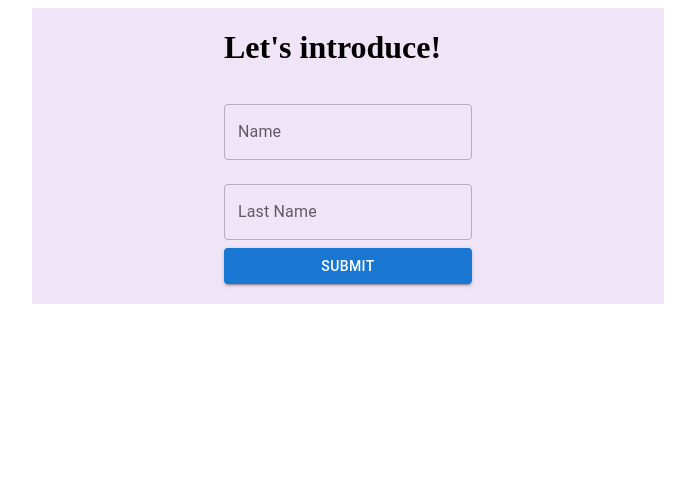
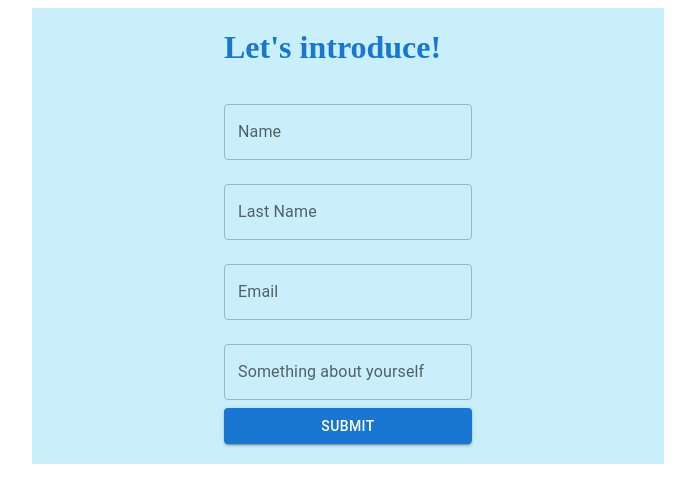
Before and after one commit to arjelena97/my-app, a React (Create React App) app: page /FirstPage in a window 1280 px wide. Shown: the top 502 px of the page, without its empty margins (292-987 px from the left). Built offline with nearby package versions, Linux system fonts and the light colour scheme.

Commit message:
actions for text fields added, third page linked

```diff
--- a/src/FirstPage.js
+++ b/src/FirstPage.js
@@ -1,9 +1,10 @@
 import React from 'react';
+import { useState } from 'react';
 import styled from 'styled-components';
-import { Box, TextField, Button } from '@mui/material'
+import { Box, TextField, Button } from '@mui/material';
 
 const StyledFormBox = styled(Box)`
-  background-color: #f0e4f7;
+  background-color: #caeffc;
   display: grid;
   justify-content: center;
   width: 50%;
@@ -13,10 +14,19 @@ const StyledFormBox = styled(Box)`
 `;
 
 const Heading = styled.h1`
-// dopuni
+  color: #1976d2;
 `;
 
+const handleButtonClick = () => {
+    window.open('/SecondPage', '_self');
+  }
+
 function FirstPage() {
+
+  const [inputNameData, setInputNameData] = useState('');
+  const [inputLastNameData, setInputLastNameData] = useState('');
+  const [inputEmailData, setInputEmailData] = useState('');
+  const [inputAboutData, setInputAboutData] = useState('');
 
   return (
     <StyledFormBox>
@@ -24,20 +34,38 @@ function FirstPage() {
         <TextField
           label="Name"
           variant="outlined"
-          name="username"
+          name="name"
           margin='normal'
+          value={inputNameData}
+          onChange={(e) => setInputNameData(e.target?.value)}
         />
-        {/* dodaj akcije */}
         <TextField
           label="Last Name"
           variant="outlined"
           name="last name"
           margin='normal'
+          value={inputLastNameData}
+          onChange={(e) => setInputLastNameData(e.target?.value)}
         />
-        <Button variant="contained" color="primary">
+        <TextField
+          label="Email"
+          variant="outlined"
+          name="email"
+          margin='normal'
+          value={inputEmailData}
+          onChange={(e) => setInputEmailData(e.target?.value)}
+        />
+        <TextField
+          label="Something about yourself"
+          variant="outlined"
+          name="about"
+          margin='normal'
+          value={inputAboutData}
+          onChange={(e) => setInputAboutData(e.target?.value)}
+        />
+        <Button variant="contained" color="primary" onClick={handleButtonClick}>
           Submit
         </Button>
-        {/* povezi sa sledecom stranom */}
     </StyledFormBox>
   );
 }
--- a/src/index.js
+++ b/src/index.js
@@ -3,10 +3,12 @@ import ReactDOM from 'react-dom';
 import { BrowserRouter as Router, Route, Switch } from 'react-router-dom';
 import App from './App';
 import FirstPage from './FirstPage';
+import SecondPage from './SecondPage';
 
 ReactDOM.render(
-  <Router>
+<Router>
   <Switch>
+    <Route path="/SecondPage" component={SecondPage} />
     <Route path="/FirstPage" component={FirstPage} />
     <Route path="/" component={App} />
   </Switch>
```
